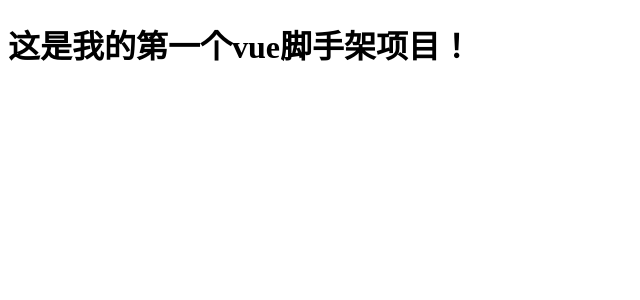
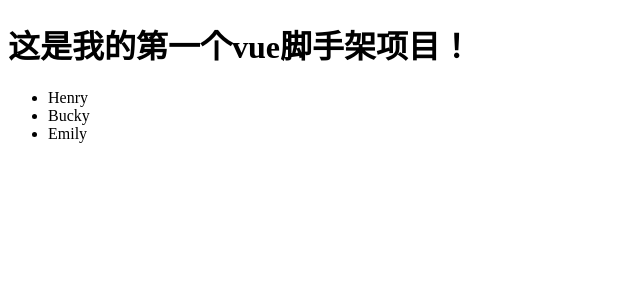
Before and after one commit to M42-Orion/vue, a Vue app in the folder my-project/: page / in a window 1280 px wide. Shown: the top 300 px of the page, without its empty margins (0-640 px from the left). Built offline with nearby package versions, Linux system fonts and the light colour scheme.

Commit message:
组件嵌套

```diff
--- a/my-project/src/App.vue
+++ b/my-project/src/App.vue
@@ -1,18 +1,26 @@
 <template>
   <div id="app">
      <h1>{{title}}</h1>
+     <users></users>
   </div>
 </template>
 
 <script>
 // 行为，处理逻辑
+// 局部注册组件
+import Users from "./components/Users"
+
 export default {
-  name: 'App',
+  name: 'app',
   data() {
     return {
       title:"这是我的第一个vue脚手架项目！"
     }
   },
+  components:{
+    // 起名字不能跟系统标签冲突
+    Users
+  }
 }
 </script>
 
--- /dev/null
+++ b/my-project/src/components/Users.vue
@@ -0,0 +1,24 @@
+<template>
+    <div class = "users">
+        <ul>
+            <li v-for="user in users">
+                {{user}}
+            </li>
+        </ul>
+    </div>
+</template>
+
+<script>
+export default {
+    name:'users',
+    data() {
+        return {
+            users:["Henry","Bucky","Emily"]
+        }
+    },
+}
+</script>
+
+<style slot-scope = "">
+
+</style>
--- a/my-project/src/main.js
+++ b/my-project/src/main.js
@@ -3,7 +3,11 @@
 import Vue from 'vue'
 import App from './App'
 
+
 Vue.config.productionTip = false
+
+// 全局注册组件
+// Vue.component("users",Users)
 
 /* eslint-disable no-new */
 new Vue({
```
